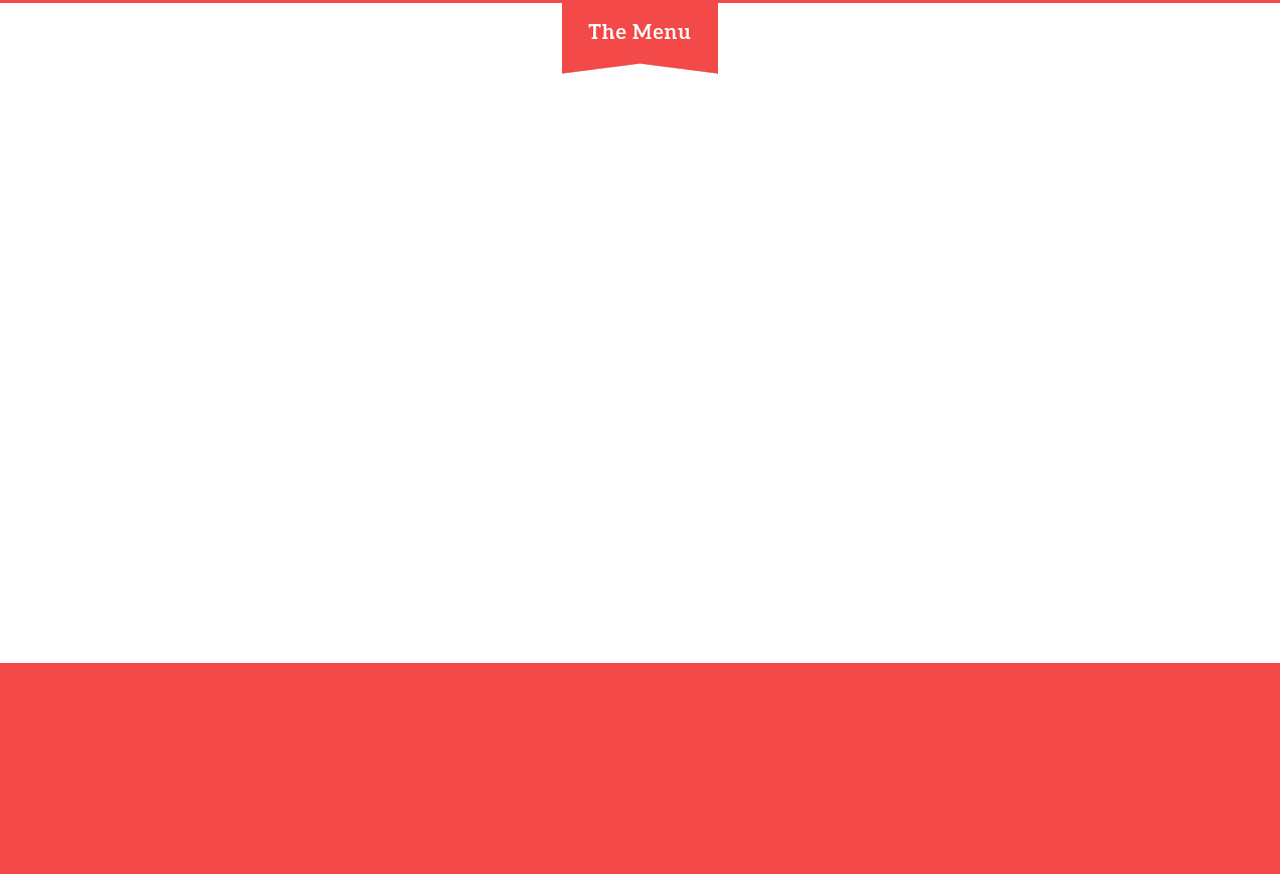
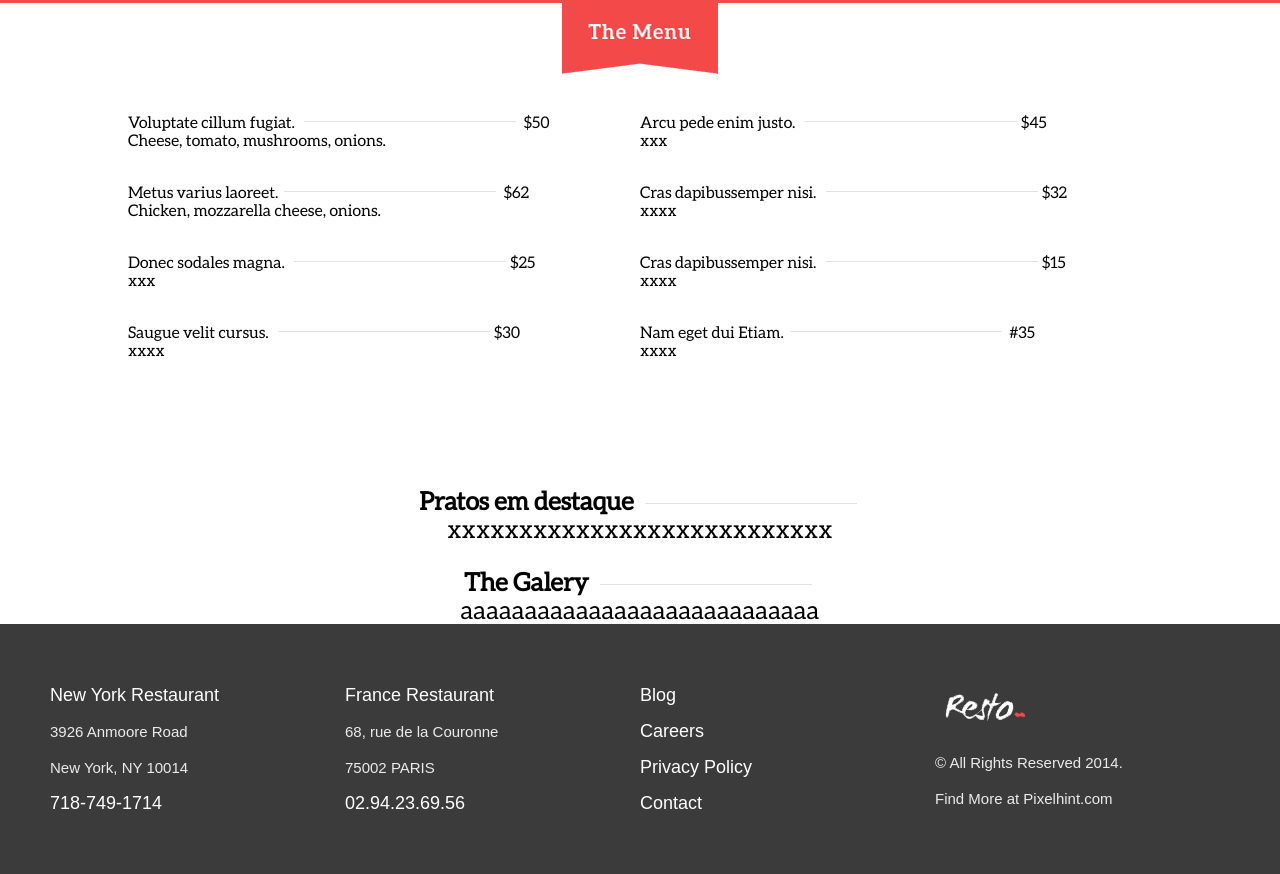
Before and after one commit to duane-faria/frontend_resto, a plain HTML site: page index.html in a window 1280 px wide. Shown: the part 682-1556 px from the top of the page. Before the commit the page ends 1345 px from the top, so only its background shows below. Drawn offline with Linux system fonts and the light colour scheme.

Commit message:
Menu c/ conteudo e footer pronto

```diff
--- a/assets/css/template.css
+++ b/assets/css/template.css
@@ -2,18 +2,6 @@ body {
   margin: 0;
   padding: 0;
   background-color: #f34949;
-}
-
-/* FONTS */
-
-@font-face {
-  font-family: Aleo;
-  src:url('../fonts/aleo-regular-webfont.woff');
-}
-
-@font-face {
-  font-family: WCManoNegra;
-  src:url('../fonts/wcmanonegrabta-webfont.woff');
 }
 
 /* HEADER */
@@ -41,7 +29,7 @@ header.cabecalho ul li a {
   display: inline;
   color: #7c7c7c;
   font-size: 14px;
-  font-family:  Aleo;
+  font-family: Aleo;
 }
 
 header.cabecalho ul li a:hover {
@@ -68,7 +56,6 @@ header.cabecalho ul li a:hover {
 .slide strong {
   font-family: WCManoNegra;
   font-size: 75px;
-
 }
 
 .slide small {}
@@ -76,14 +63,133 @@ header.cabecalho ul li a:hover {
 /* MENU */
 
 .menu {
-  height: 660px;
+  height: auto;
   background-color: #fff;
   margin-top: 5px;
-  display: flex;
 }
 
-.menu img {
+.menu .image {
   height: 72px;
   margin-left: auto;
   margin-right: auto;
+  display: flex;
+  align-content: center;
 }
+
+.menu_container {
+  display: flex;
+  margin-top: 3%;
+  justify-content: center;
+
+}
+
+.menu_container .c-l {
+  flex: 1;
+  font-family: Aleo;
+  /*  background-color: aquamarine;*/
+  padding-left: 10%;
+}
+
+.menu_container .c-r {
+  flex: 1;
+  font-family: Aleo;
+  /* background-color: royalblue;*/
+  padding-right: 10%;
+}
+
+.menu_destaque {
+  margin-top: 10%;
+  font-family: Aleo;
+  font-size: 25px;
+  height: auto;
+}
+
+/* FOOTER */
+
+footer {
+  background-color: #3b3b3b;
+  color: #fff;
+  font-family: arial;
+  height: 150px;
+  display: flex;
+  justify-content: center;
+  align-items: center;
+  padding:50px;
+  font-size: 18px;
+  line-height:2;
+}
+
+footer .middle{
+  color: #ebebeb;
+  font-size: 15px;
+}
+
+footer .ar1 {
+  flex: 1;
+}
+
+footer .ar2 {
+  flex: 1;
+}
+
+footer .ar3 {
+  flex: 1;
+}
+
+footer .ar4 {
+  flex: 1;
+}
+
+/* SUPPORT */
+
+/* FONTS */
+
+@font-face {
+  font-family: Aleo;
+  src: url('../fonts/aleo-regular-webfont.woff');
+}
+
+@font-face {
+  font-family: WCManoNegra;
+  src: url('../fonts/wcmanonegrabta-webfont.woff');
+}
+
+/* MEDIAS */
+
+@media(max-width:425px) {
+
+  header.cabecalho ul {
+    list-style: none;
+    margin: 20px;
+  }
+
+}
+
+@media(max-width:600px) {
+
+  .menu_container {
+    flex-direction: column;
+    height: auto;
+  }
+  .menu_container .c-r {
+    margin-bottom: 10%;
+  }
+  .menu_container .c-l {
+      {
+      margin-bottom: 10%;
+    }
+  }
+
+  @media(max-width:320px) {
+
+    header.cabecalho ul {
+      list-style: none;
+      margin: 0px;
+    }
+
+    .slide strong {
+      font-family: WCManoNegra;
+      font-size: 25px;
+    }
+
+  }
--- a/index.html
+++ b/index.html
@@ -12,6 +12,7 @@
 <body>
 
   <header class="cabecalho">
+    <!-- Menu -->
     <img class="logo" src="assets/img/Resto.png" alt="Resto logo" />
     <ul>
       <li><a href="">Nossa história</a></li>
@@ -23,16 +24,83 @@
   </header>
 
   <section class="slide">
+    <!-- Seção abaixo do menu que possue uma imagem de fundo -->
 
     <strong>Resto le Meilleur Restaurant</strong>
-<br>
+    <br>
     <small> --- A culinária francesa perto de você --- </small>
 
   </section>
 
   <section class="menu" id="menu">
-    <img src="assets/img/menu_logo.png" alt="">
+
+    <img class="image" src="assets/img/menu_logo.png" alt="Menu ícone">
+    <!-- ícone do menu -->
+    <div class="menu_container">
+
+      <div class="c-l">
+        <!-- Cardápio esquerdo -->
+        Voluptate cillum fugiat. <img src="assets/img/barra.png" alt="barra" /> $50
+        <br>Cheese, tomato, mushrooms, onions.
+        <p></p>
+        <br> Metus varius laoreet.<img src="assets/img/barra.png" alt="barra" /> $62
+        <br>Chicken, mozzarella cheese, onions.
+        <p></p>
+        <br> Donec sodales magna. <img src="assets/img/barra.png" alt="barra" />$25
+        <br>xxx
+        <p></p>
+        <br> Saugue velit cursus. <img src="assets/img/barra.png" alt="barra" />$30 <br>xxxx
+      </div>
+
+      <div class="c-r">
+        <!-- Cardápio direito -->
+        Arcu pede enim justo. <img src="assets/img/barra.png" alt="barra" />$45
+        <br> xxx
+        <p></p>
+        <br>Cras dapibussemper nisi. <img src="assets/img/barra.png" alt="barra" />$32
+        <br>xxxx
+        <p></p>
+        <br>Cras dapibussemper nisi. <img src="assets/img/barra.png" alt="barra" />$15
+        <br>xxxx
+        <p></p>
+        <br>Nam eget dui Etiam.<img src="assets/img/barra.png" alt="barra" /> #35
+        <br>xxxx
+      </div>
+
+    </div>
+
+
+    <div class="menu_destaque" style="text-align: center;">
+      <b>Pratos em destaque</b> <img src="assets/img/barra.png" alt="barra" /> <br> xxxxxxxxxxxxxxxxxxxxxxxxxxx
+      <p></p>
+
+      <b>The Galery</b> <img src="assets/img/barra.png" alt="barra" /><br> aaaaaaaaaaaaaaaaaaaaaaaaaaaa
+    </div>
+
+
+
+
+
   </section>
+
+  <footer>
+
+    <div class="ar1">
+      New York Restaurant <br> <span class="middle">3926 Anmoore Road <br> New York, NY 10014 </span><br> 718-749-1714
+    </div>
+
+    <div class="ar2">France Restaurant <br> <span class="middle">68, rue de la Couronne <br> 75002 PARIS </span><br> 02.94.23.69.56</div>
+
+    <div class="ar3">
+      Blog <br> Careers <br> Privacy Policy <br> Contact
+    </div>
+
+    <div class="ar4"> <img src="assets/img/resto-clean.png" alt="Resto logo" />
+      <span class="middle"><br> © All Rights Reserved 2014. <br> Find More at Pixelhint.com</span>
+    </div>
+
+
+  </footer>
 
 </body>
 
```
Also changed, not shown: assets/img/barra.png (added), assets/img/resto-clean.png (added).
